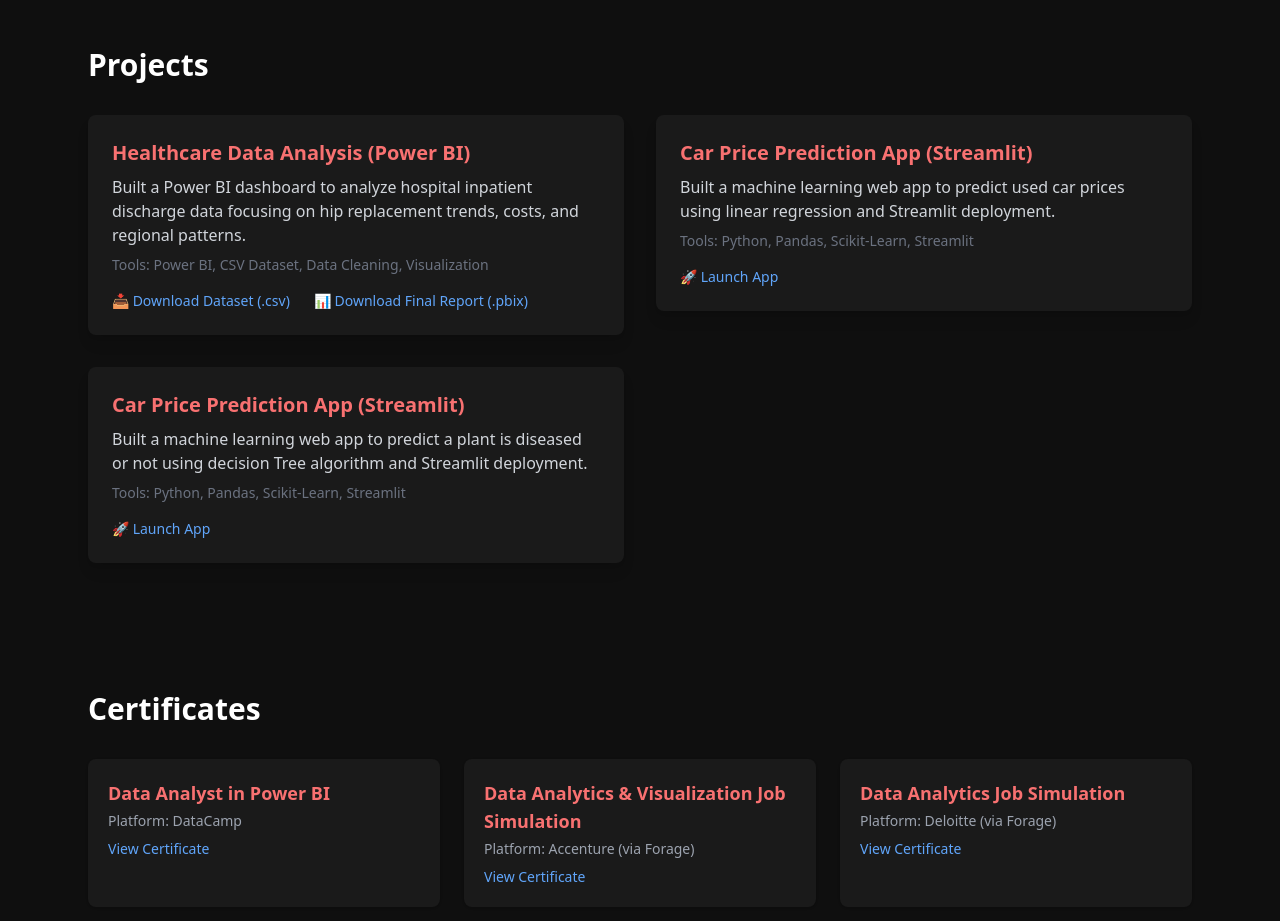
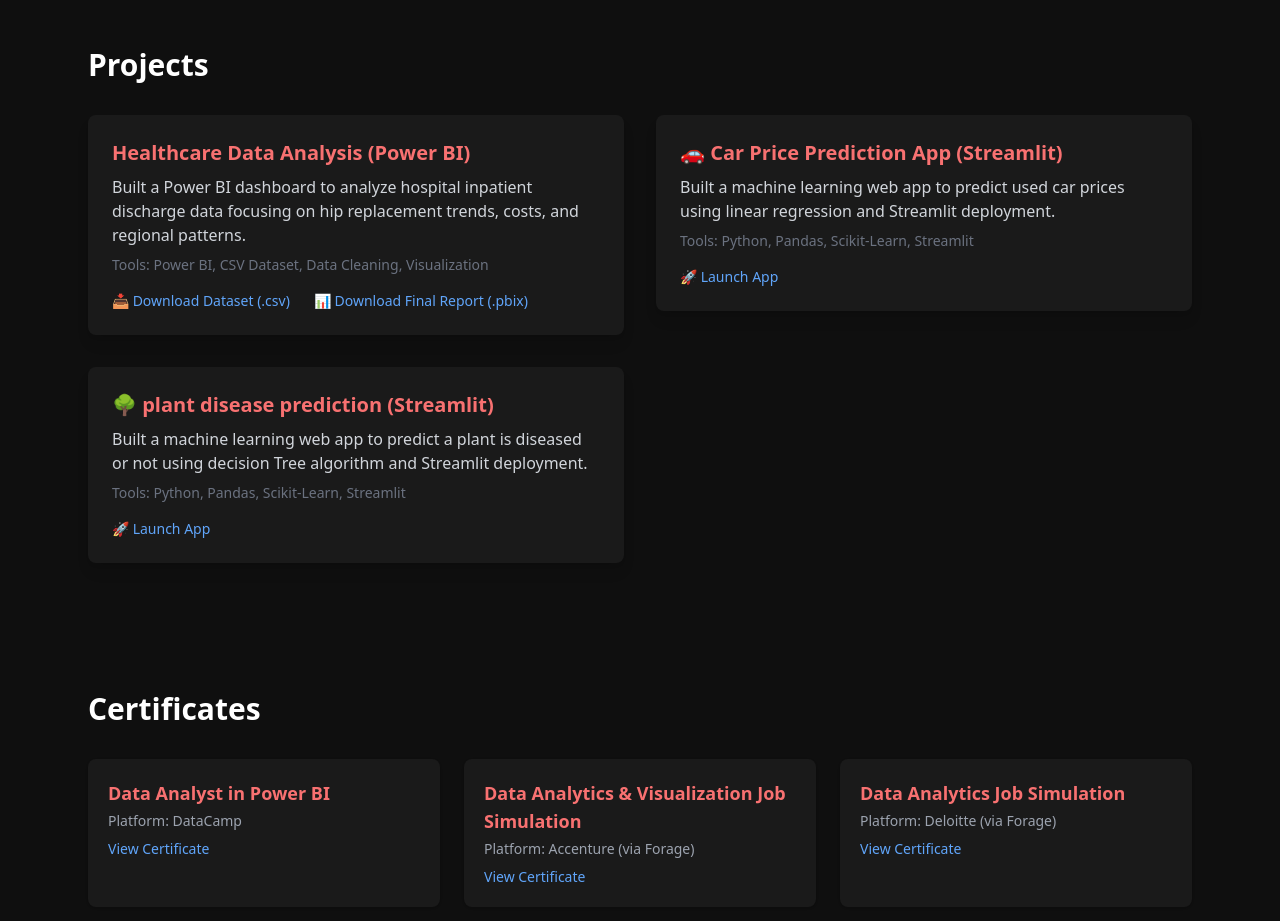
Before and after one commit to gitesh2005/portfolio, a React (Create React App) app: page / in a window 1280 px wide. Shown: the part 2140-3061 px from the top of the page. Built offline with nearby package versions, Linux system fonts and the light colour scheme.

Commit message:
adding symbol

```diff
--- a/src/App.js
+++ b/src/App.js
@@ -161,7 +161,7 @@ export default function App() {
           <motion.div whileHover={{ scale: 1.02 }} transition={{ type: 'spring', stiffness: 200 }}>
             <div className="bg-[#1a1a1a] p-6 rounded-lg shadow-lg hover:shadow-red-500/40 transition">
               <h3 className="text-xl font-semibold text-red-400">
-                Car Price Prediction App (Streamlit)
+               🚗 Car Price Prediction App (Streamlit)
               </h3>
               <p className="mt-2 text-gray-300">
                 Built a machine learning web app to predict used car prices using linear regression and Streamlit deployment.
@@ -179,7 +179,7 @@ export default function App() {
           <motion.div whileHover={{ scale: 1.02 }} transition={{ type: 'spring', stiffness: 200 }}>
             <div className="bg-[#1a1a1a] p-6 rounded-lg shadow-lg hover:shadow-red-500/40 transition">
               <h3 className="text-xl font-semibold text-red-400">
-                Car Price Prediction App (Streamlit)
+               🌳 plant disease prediction (Streamlit)
               </h3>
               <p className="mt-2 text-gray-300">
                 Built a machine learning web app to predict a plant is diseased or not  using decision Tree algorithm and Streamlit deployment.
```
